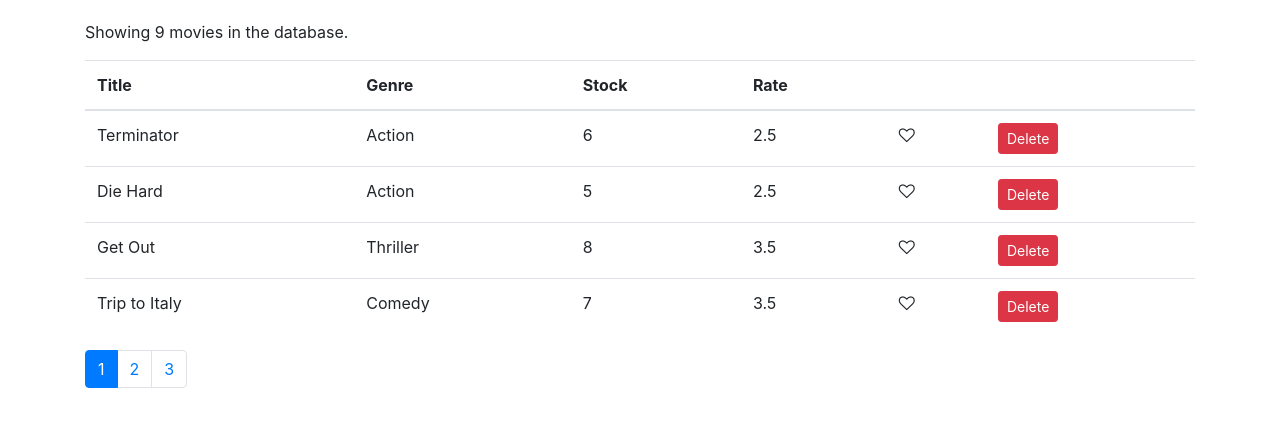
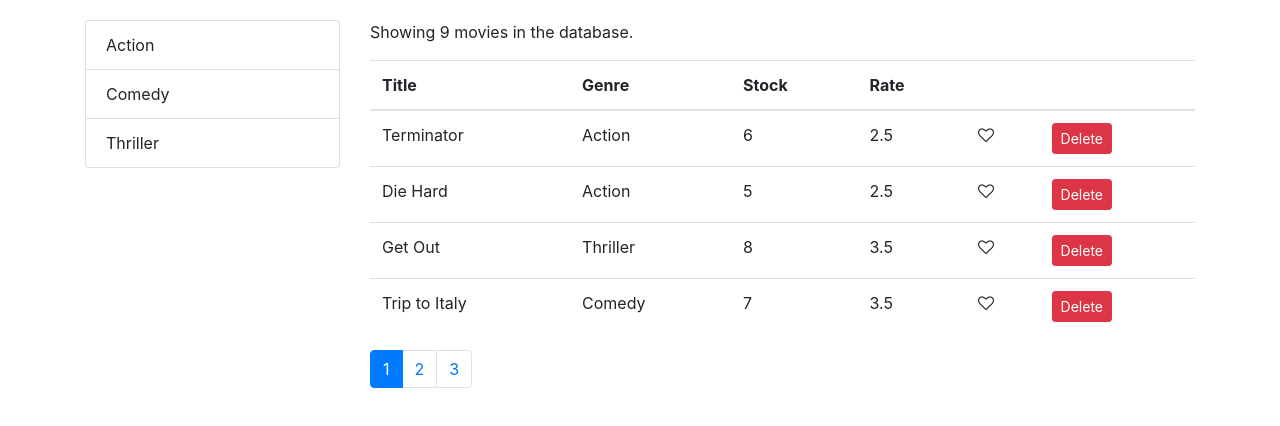
Before and after one commit to ianaquino47/Vidly, a React (Create React App) app: page / in a window 1280 px wide. Shown: the top 426 px of the page. Built offline with nearby package versions, Linux system fonts and the light colour scheme.

Commit message:
displaying list of genres

```diff
--- a/src/components/Movies.jsx
+++ b/src/components/Movies.jsx
@@ -1,15 +1,22 @@
 import React, { Component } from "react";
-import { getMovies } from "../services/fakeMovieService";
 import Pagination from "./common/Pagination";
 import Like from "./common/Like";
+import ListGroup from './common/ListGroup'
+import { getMovies } from "../services/fakeMovieService";
+import { getGenres } from '../services/fakeGenreService'
 import { paginate } from '../utils/paginate'
 
 class Movies extends Component {
   state = {
-    movies: getMovies(),
+    movies: [],
+    genres: [],
     pageSize: 4,
     currentPage: 1
   };
+
+  componentDidMount() {
+    this.setState( {movies: getMovies(), genres: getGenres()} )
+  }
 
   handleDelete = (movie) => {
     const movies = this.state.movies.filter((item) => item._id !== movie._id);
@@ -28,6 +35,10 @@
     this.setState({currentPage: page})
   };
 
+  handleGenreSelect = (genre) => {
+    console.log(genre)
+  }
+
   render() {
     const { length: count } = this.state.movies;
     const { pageSize, currentPage, movies: allMovies } = this.state;
@@ -37,7 +48,16 @@
     const movies = paginate(allMovies, currentPage, pageSize);
 
     return (
-      <>
+      <div className="row">
+        <div className="col-3">
+          <ListGroup
+            items={this.state.genres}
+            onItemSelect={this.handleGenreSelect}
+            textProperty="name"
+            valueProperty="_id"
+          />
+        </div>
+        <div className="col">
           <p>Showing {count} movies in the database.</p>
           <table className="table">
             <thead>
@@ -81,7 +101,8 @@
             onPageChange={this.handlePageChange}
             currentPage={currentPage}
           />
-      </>
+        </div>
+      </div>
     );
   }
 }
--- /dev/null
+++ b/src/components/common/ListGroup.jsx
@@ -0,0 +1,15 @@
+import React from "react";
+
+const ListGroup = (props) => {
+  const { items, onItemSelect, valueProperty, textProperty } = props;
+  console.log(items);
+  return (
+    <ul className="list-group">
+      {items.map((item) => (
+        <li key={item[valueProperty]} className="list-group-item">{item[textProperty]}</li>
+      ))}
+    </ul>
+  );
+};
+
+export default ListGroup;
```
Lines whose indentation alone changed are shown as unchanged.
